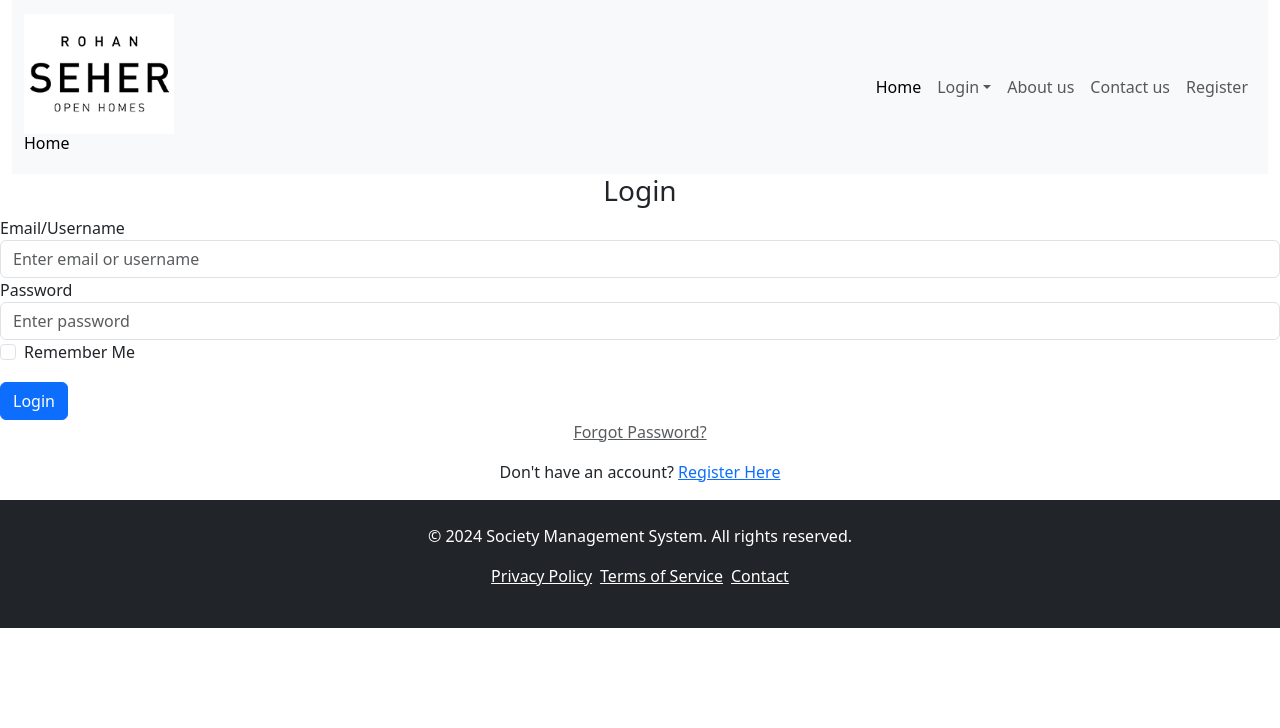
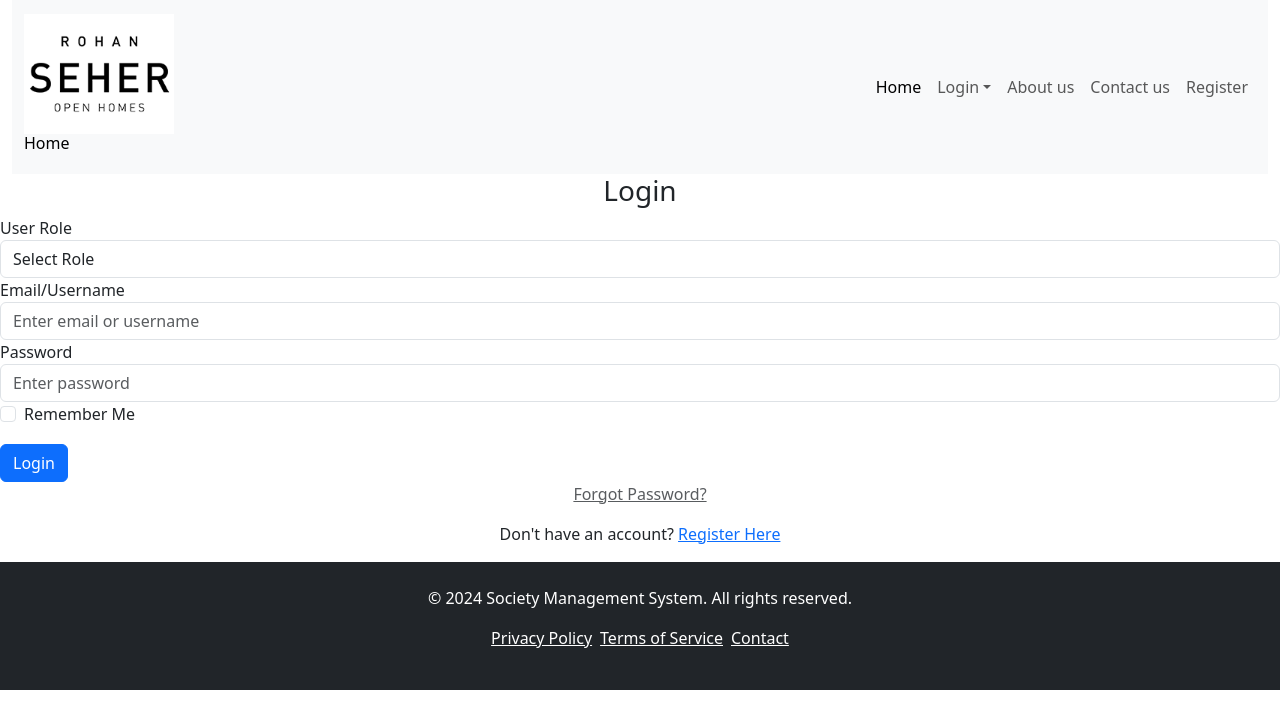
Before and after one commit to GRS18/Society_Management_System, a React (Create React App) app in the folder socitey/: page /login in a window 1280 px wide. Shown: the top 728 px of the page. Built offline with nearby package versions, Linux system fonts and the light colour scheme; a web font is replaced by a local one.

Commit message:
Login page
Add dropdown For Login

```diff
--- a/socitey/src/components/Login.js
+++ b/socitey/src/components/Login.js
@@ -8,6 +8,15 @@ export default function Login() {
     <div className="login-card">
         <h3 className="text-center">Login</h3>
         <form>
+
+            <div className="form-group">
+                <label for="role">User Role</label>
+                <select className="form-control" id="role" required>
+                    <option value="">Select Role</option>
+                    <option value="resident">Resident</option>
+                    <option value="admin">Admin</option>
+                </select>
+            </div>
 
             <div className="form-group">
                 <label for="email">Email/Username</label>
--- a/socitey/src/components/Register.js
+++ b/socitey/src/components/Register.js
@@ -52,7 +52,7 @@ export default function Register() {
             <button type="submit" className="btn btn-primary btn-block">Register</button>
 
 
-            <p className="login-link">Already have an account? <Link href="login.js">Login Here</Link></p>
+            <p className="login-link">Already have an account? <Link to="/login">Login Here</Link></p>
         </form>
     </div>
 
```
